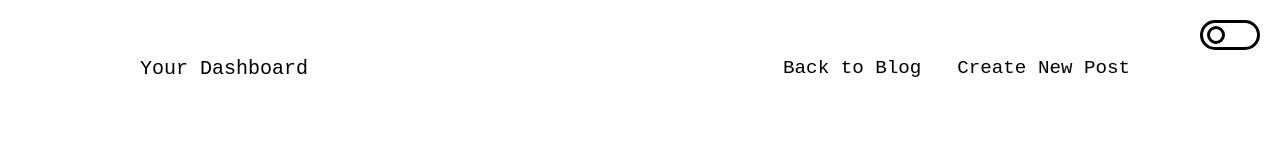
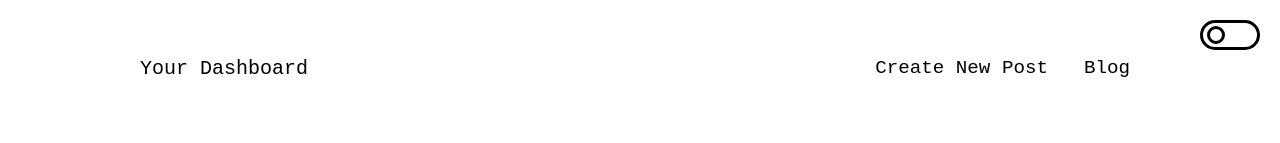
Before and after one commit to 98danya/blog-api, a React (Vite) app in the folder frontend/: page /admin/dashboard in a window 1280 px wide. Shown: the top 143 px of the page. Built offline with nearby package versions, Linux system fonts and the light colour scheme; no server answers; a web font is replaced by a local one.

Commit message:
Ready for deployment

```diff
--- a/frontend/index.html
+++ b/frontend/index.html
@@ -2,9 +2,9 @@
 <html lang="en">
   <head>
     <meta charset="UTF-8" />
-    <link rel="icon" type="image/svg+xml" href="/vite.svg" />
+    <link rel="icon" type="image/png" href="./public/IMG_5918.JPG" />
     <meta name="viewport" content="width=device-width, initial-scale=1.0" />
-    <title>Blog</title>
+    <title>Danya's Digital Diary</title>
   </head>
   <body>
     <div id="root"></div>
--- a/frontend/src/admin/pages/Dashboard.jsx
+++ b/frontend/src/admin/pages/Dashboard.jsx
@@ -94,8 +94,8 @@ const Dashboard = () => {
         </div>
 
         <div className="header-right">
-          <Link to="/">Back to Blog</Link>
           <Link to="/admin/new-post">Create New Post</Link>
+          <Link to="/">Blog</Link>
         </div>
       </div>
 
```
Also changed, not shown: frontend/public/IMG_5918.JPG (added).
